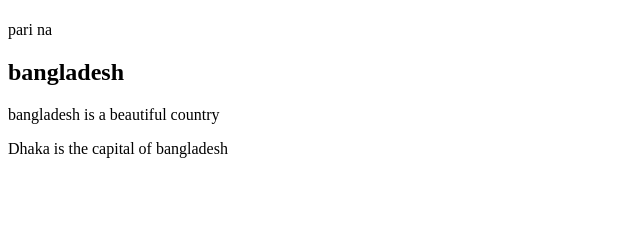
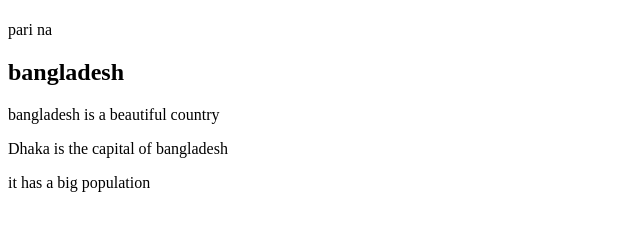
Before and after one commit to mohammadsaagor/my-third-website, a plain HTML site: page index.html in a window 1280 px wide. Shown: the part 59-290 px from the top of the page, without its empty margins (0-640 px from the left). Drawn offline with Linux system fonts and the light colour scheme.

Commit message:
population

```diff
--- a/index.html
+++ b/index.html
@@ -12,5 +12,6 @@
     <h2> bangladesh</h2>
     <p> bangladesh is a beautiful country </p>
     <p>Dhaka is the capital of bangladesh </p>
+    <p>it has a big population </p>
 </body>
 </html>
```
